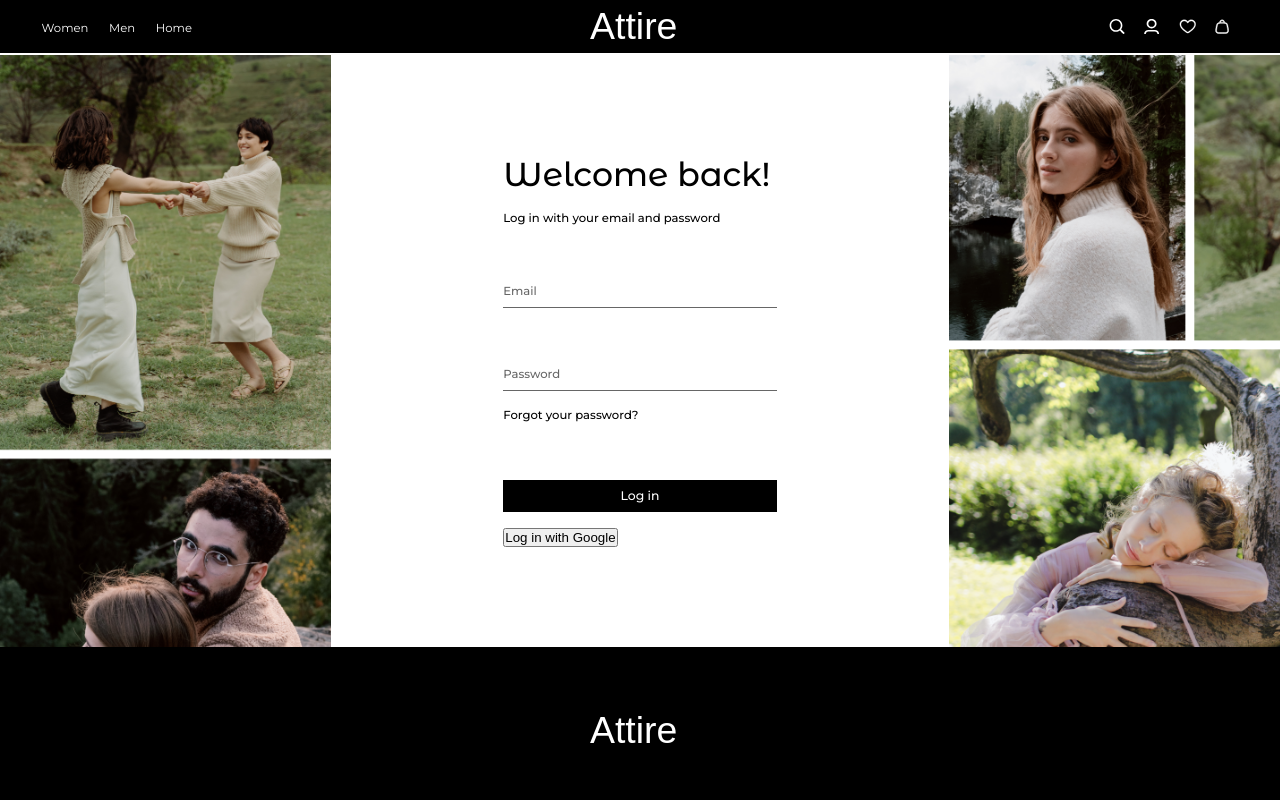
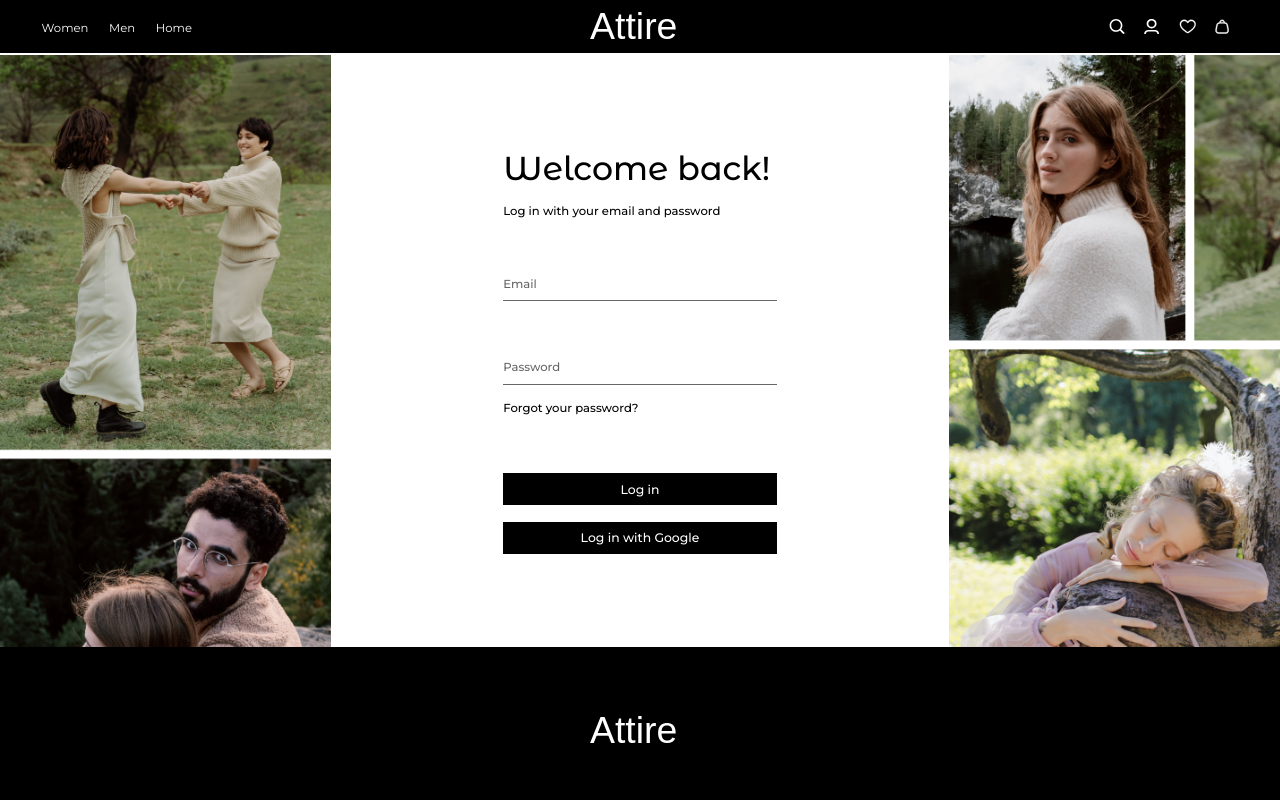
Before and after one commit to alyonashunevych/Attire, a React (Create React App) app: page /login in a window 1280 px wide. Shown: the top 800 px of the page. Built offline with nearby package versions, Linux system fonts and the light colour scheme; the HTML template or start-up script is replaced by a standard one; a web font is replaced by a local one.

Commit message:
Some styles have been fixed

```diff
--- a/src/components/pages/Account.js
+++ b/src/components/pages/Account.js
@@ -63,7 +63,7 @@ export default function Account() {
                             <div className='arrow_login' />
                         </div>
 
-                        <button className='acc-butt' onClick={handleLogout}>
+                        <button className='log_in_butt' onClick={handleLogout}>
                             Logout
                         </button>
                     </div>
--- a/src/components/pages/LogIn.js
+++ b/src/components/pages/LogIn.js
@@ -78,7 +78,7 @@ export default function LogIn() {
                       Log in
                     </button>
 
-                    <button className='google_login_butt' onClick={handleGoogleLogin}>
+                    <button className='log_in_butt2' onClick={handleGoogleLogin}>
                     Log in with Google
                 </button>
                 </div>
--- a/src/components/pages/SignUp.js
+++ b/src/components/pages/SignUp.js
@@ -91,8 +91,8 @@ export default function SignUp() {
                         placeholder='Password'
                     />
                     <p className="acc_text">By creating an account, I agree to Attire's <NavLink to="/privacypolicy" className='privacy'>Privacy Policy</NavLink> and Legal Statement.</p>
-                    {error && <p className="error-message">{error}</p>}
-                    <button className='log_in_butt' onClick={handleSignUp}>Continue</button>
+                    {error && <p className="error-text">{error}</p>}
+                    <button className='log_in_butt2' onClick={handleSignUp}>Continue</button>
                 </div>
                 <div className='signup_img2' />
             </div>
--- a/src/index.css
+++ b/src/index.css
@@ -754,7 +754,7 @@ video {
 }
 
 .size-button.selected {
-    background: rgba(201, 199, 186, 0.50);
+    background: #C9C7BA;
     color: black;
 
     /* Text color for selected size */
@@ -1105,14 +1105,14 @@ video {
     flex-direction: row;
     justify-content: space-between;
     align-items: center;
-    width: 43vw;
+    width: 30vw;
     padding: 0.9vw 1.29vw;
     border: 0.1vw solid #000;
 }
 
 .arrow_login{
     background-image: url('/src/img/arrow.svg');
-    width: 1.1vw;
+    width: 1.03vw;
     height: 1.05vw;
     background-size: contain;
 }
@@ -1231,6 +1231,14 @@ input[type] {
     width: 19.74vw;
 }
 
+.error-text {
+    font-family: 'Montserrat', sans-serif;
+    font-size: 0.91vw;
+    font-weight: 500;
+    color: rgb(231, 28, 28);
+    width: 21.37vw;
+}
+
 .accmainbox {
     display: flex;
     flex-direction: row;
@@ -1269,6 +1277,19 @@ input[type] {
     text-align: center;
 }
 
+.log_in_butt2{
+    font-family: 'Montserrat', sans-serif;
+    font-size: 0.97vw;
+    font-weight: 500;
+    width: 100%;
+    color: white;
+    background-color: black;
+    padding: 0.67vw;
+    border: 0;
+    cursor: pointer;
+    text-align: center;
+}
+
 .log_in_box {
     display: flex;
     flex-direction: column;
```
